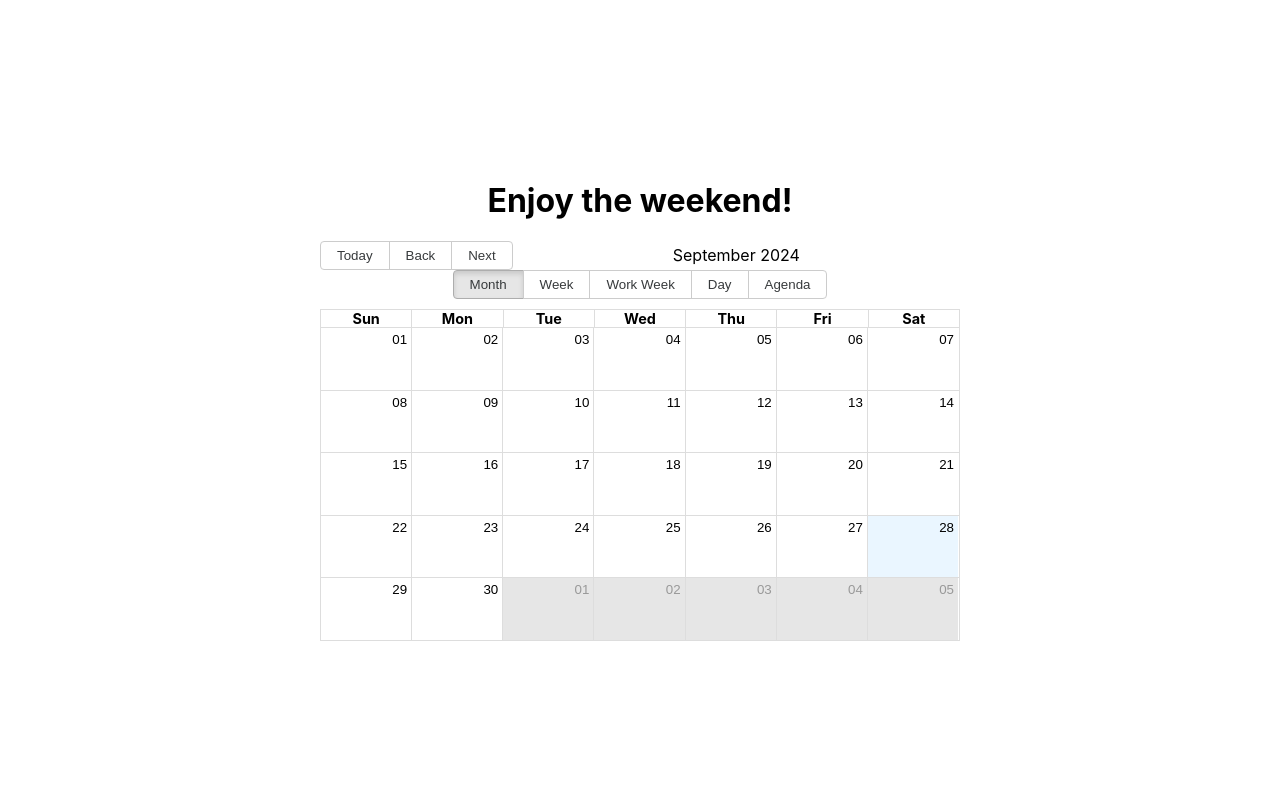
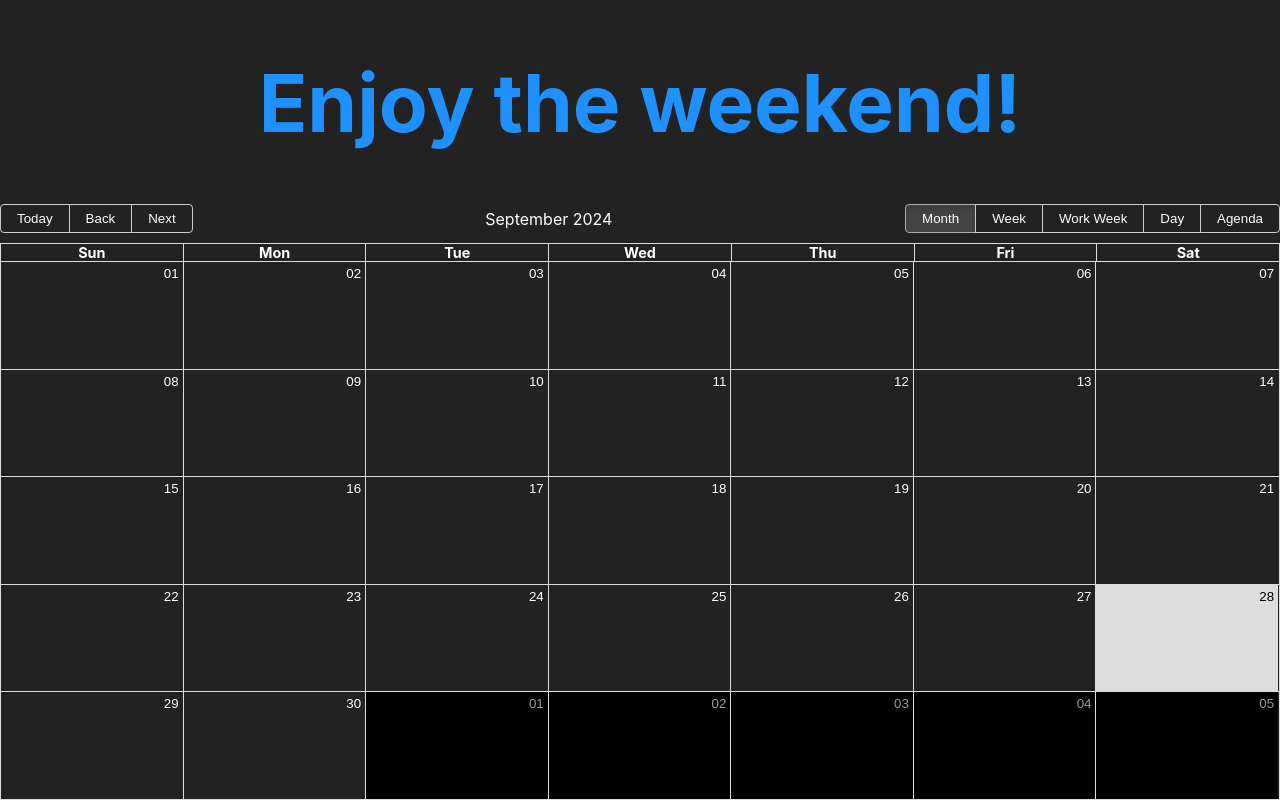
Before and after one commit to FluxTradeLLC/should-i-trade-today-react, a React (Create React App) app: page / in a window 1280 px wide. Built offline with nearby package versions, Linux system fonts and the light colour scheme; no server answers.

Commit message:
Dark mode and other styling

```diff
--- a/src/App.css
+++ b/src/App.css
@@ -6,3 +6,59 @@
   align-items: center;
   justify-content: center;
 }
+
+:root {
+  --bg-color: #fff;
+  --text-color: #000;
+  --event-bg-color: #eee;
+}
+
+.dark-mode {
+  --bg-color: #222;
+  --text-color: #fff;
+  --event-bg-color: #444;
+}
+
+.rbc-calendar,
+.App,
+.rbc-btn-group button {
+  background-color: var(--bg-color);
+  color: var(--text-color);
+}
+
+.rbc-btn-group button.rbc-active {
+  background-color: var(--event-bg-color);
+}
+
+.rbc-event {
+  background-color: var(--event-bg-color);
+}
+
+.rbc-off-range-bg {
+  background-color: #000;
+}
+
+.rbc-today {
+  background-color: #ddd;
+  color: #000;
+}
+
+.rbc-current button {
+  color: black;
+}
+
+.weekend {
+  color: dodgerblue;
+}
+
+.yes {
+  color: green;
+}
+
+.no {
+  color: red;
+}
+
+h1 {
+  font-size: 5rem;
+}
--- a/src/App.js
+++ b/src/App.js
@@ -73,14 +73,14 @@ function App() {
   );
 
   return (
-    <div className="App">
+    <div className="App dark-mode">
       {isWeekend ? (
-        <h1>Enjoy the weekend!</h1>
+        <h1 className="weekend">Enjoy the weekend!</h1>
       ) : todaysEvent ? (
         todaysEvent.score >= 34 ? (
-          <h1>Go for it</h1>
+          <h1 className="yes">Go for it</h1>
         ) : (
-          <h1>Probably not</h1>
+          <h1 className="no">Probably not</h1>
         )
       ) : (
         <h1>No recommendation yet</h1>
@@ -94,7 +94,7 @@ function App() {
         step={60}
         views={views}
         defaultView={Views.MONTH}
-        style={{ height: "50%", width: "50%" }}
+        style={{ height: "100%", width: "100%" }}
       />
     </div>
   );
```
